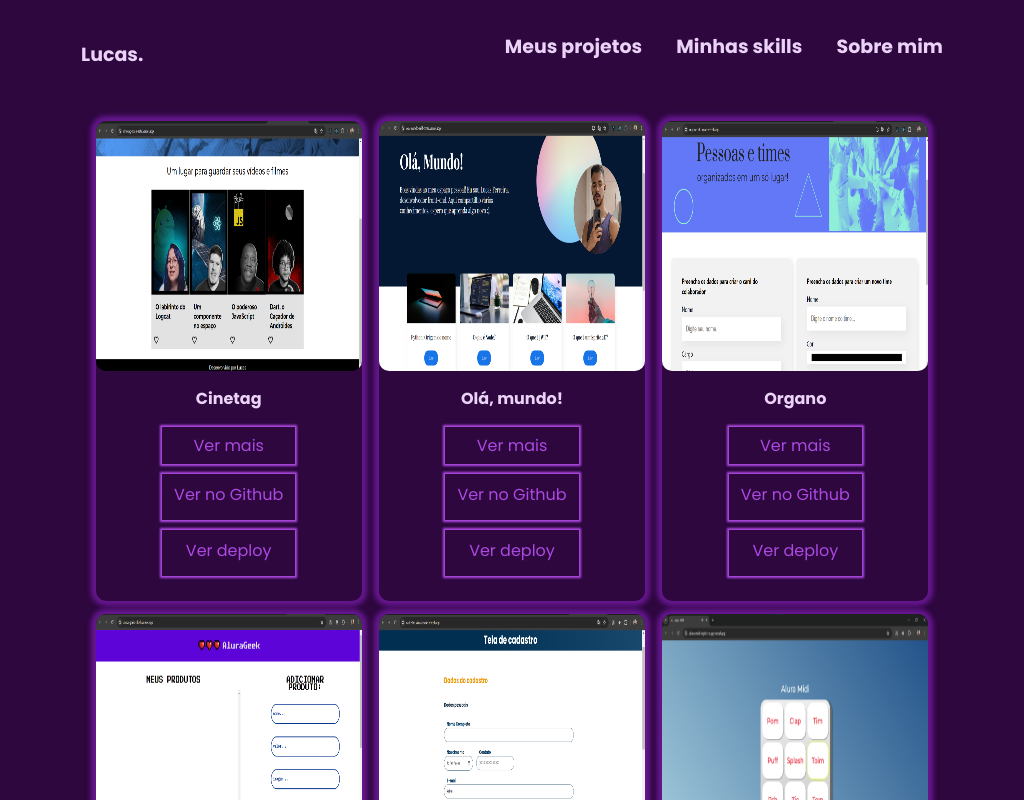
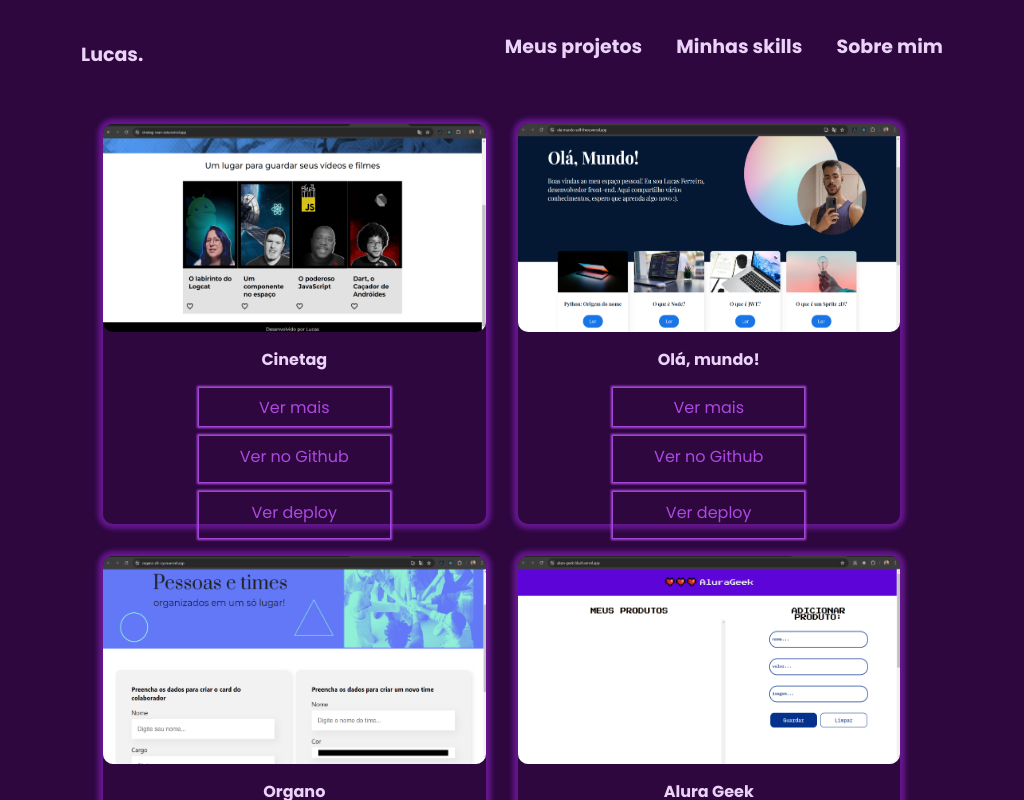
Before and after one commit to luckfer7/lucas.dev.mywebsite, a React (Vite) app: page /meusprojetos in a window 1024 px wide. Shown: the top 800 px of the page. Built offline with nearby package versions, Linux system fonts and the light colour scheme.

Commit message:
acerto na responsividade

```diff
--- a/src/Paginas/PagMeusProjetos/index.css
+++ b/src/Paginas/PagMeusProjetos/index.css
@@ -74,7 +74,7 @@ button:hover {
     box-shadow:  0 0 0.2em 0.2em var(--cor-one);
 }
 
-@media screen and (max-width: 390px) {
+@media screen and (max-width: 768px) {
     .container__projetos {
         flex-direction: column;
 
@@ -94,3 +94,13 @@ button:hover {
     }
 
 }
+
+@media (min-width: 769px) and (max-width: 1024px) {
+
+
+    .projetos {
+        width: 45%; /* Mantém 2 projetos por linha */
+        margin: 1em; /* Ajusta as margens */
+        height: 50vh; /* Ajusta a altura para telas menores */
+    }
+}
--- a/src/Paginas/PagSkills/index.css
+++ b/src/Paginas/PagSkills/index.css
@@ -26,7 +26,7 @@
     width: 10%;
 }
 
-@media screen and (max-width: 390px) {
+@media screen and (max-width: 768px) {
 
     .skill_titulo {
         font-size: 20px;
--- a/src/Paginas/PagSobreMim/index.css
+++ b/src/Paginas/PagSobreMim/index.css
@@ -9,20 +9,20 @@
 }
 
 
-@media screen and (min-width: 600px) and (max-width: 1000px) {
+@media screen and (min-width: 1220) and (max-width: 1440px) {
     .container__sobremim {
         padding: 1em 4em;
     }
 
 }
 
-@media screen and (min-width: 391px) and (max-width: 599px) {
+@media screen and (min-width: 769px) and (max-width: 1220px) {
     .container__sobremim {
         padding: 1em 2em;
     }
 }
 
-@media screen and (max-width: 390px) {
+@media screen and (max-width: 768px) {
     .container__sobremim {
         text-align: left;
         padding: 1em 0;
--- a/src/componentes/apresentacao/index.css
+++ b/src/componentes/apresentacao/index.css
@@ -90,7 +90,7 @@
     height: 4vh;
 }
 
-@media screen and (max-width: 390px) {
+@media screen and (max-width: 768px) {
     .secao__apresentacao {
         flex-direction: column;
     }
--- a/src/componentes/header/index.css
+++ b/src/componentes/header/index.css
@@ -25,7 +25,7 @@
     display: none;
 }
 
-@media screen and (max-width: 390px) {
+@media screen and (max-width: 768px) {
 
     .header {
         display: flex;
```
